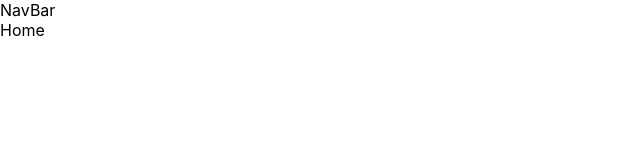
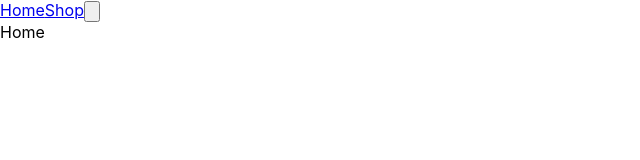
Before and after one commit to invisibleopey/shopping-cart, a React (Create React App) app: page / in a window 1280 px wide. Shown: the top 160 px of the page, without its empty margins (0-640 px from the left). Built offline with nearby package versions, Linux system fonts and the light colour scheme.

Commit message:
Impliment navbar component

```diff
--- a/src/components/NavBar.js
+++ b/src/components/NavBar.js
@@ -1,7 +1,21 @@
 import React from 'react';
+import { NavLink } from 'react-router-dom';
 
 function NavBar() {
-  return <div>NavBar</div>;
+  return (
+    <nav className="navbar">
+      <NavLink to="/">Home</NavLink>
+      <NavLink to="shop">Shop</NavLink>
+      <button>
+        <svg className="cart-icon" viewBox="0 0 24 24">
+          <path
+            fill="currentColor"
+            d="M17,18C15.89,18 15,18.89 15,20A2,2 0 0,0 17,22A2,2 0 0,0 19,20C19,18.89 18.1,18 17,18M1,2V4H3L6.6,11.59L5.24,14.04C5.09,14.32 5,14.65 5,15A2,2 0 0,0 7,17H19V15H7.42A0.25,0.25 0 0,1 7.17,14.75C7.17,14.7 7.18,14.66 7.2,14.63L8.1,13H15.55C16.3,13 16.96,12.58 17.3,11.97L20.88,5.5C20.95,5.34 21,5.17 21,5A1,1 0 0,0 20,4H5.21L4.27,2M7,18C5.89,18 5,18.89 5,20A2,2 0 0,0 7,22A2,2 0 0,0 9,20C9,18.89 8.1,18 7,18Z"
+          />
+        </svg>
+      </button>
+    </nav>
+  );
 }
 
 export default NavBar;
```
